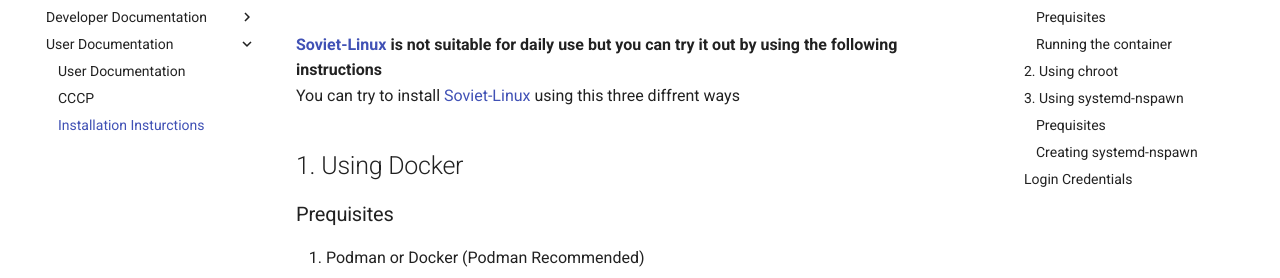
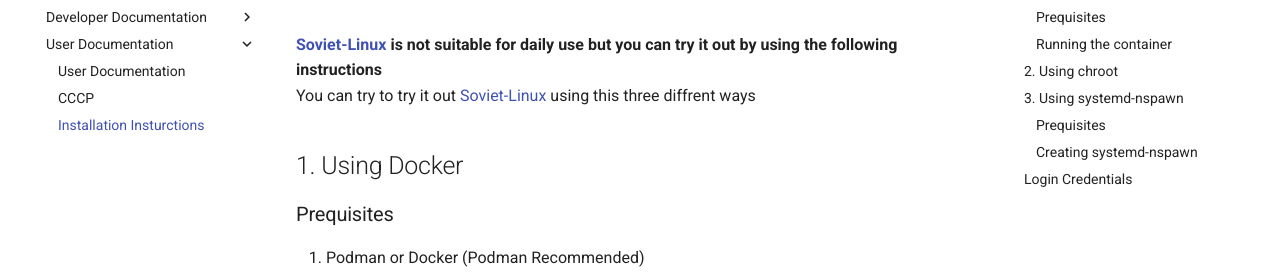
Before and after one commit to Soviet-Linux/Soviet-Docs, an MkDocs documentation site: the page built from docs/User Documentation/installation.md, in a window 1280 px wide and 900 px high. Shown: the part 148-426 px from the top of the window. Built offline with MkDocs 1.6.1 and Material for MkDocs 9.7.7, drawn with Linux system fonts in a browser that asks for light colours.

Commit message:
Made words a bit clearer

```diff
--- a/docs/User Documentation/installation.md
+++ b/docs/User Documentation/installation.md
@@ -1,7 +1,7 @@
 # Installation Insturctions
 
 **[Soviet-Linux](https://github.com/Soviet-Linux) is not suitable for daily use but you can try it out by using the following instructions**  \
-You can try to install [Soviet-Linux](https://github.com/Soviet-Linux) using this three diffrent ways
+You can try to try it out [Soviet-Linux](https://github.com/Soviet-Linux) using this three diffrent ways
 
 ## 1. Using Docker
 
```
